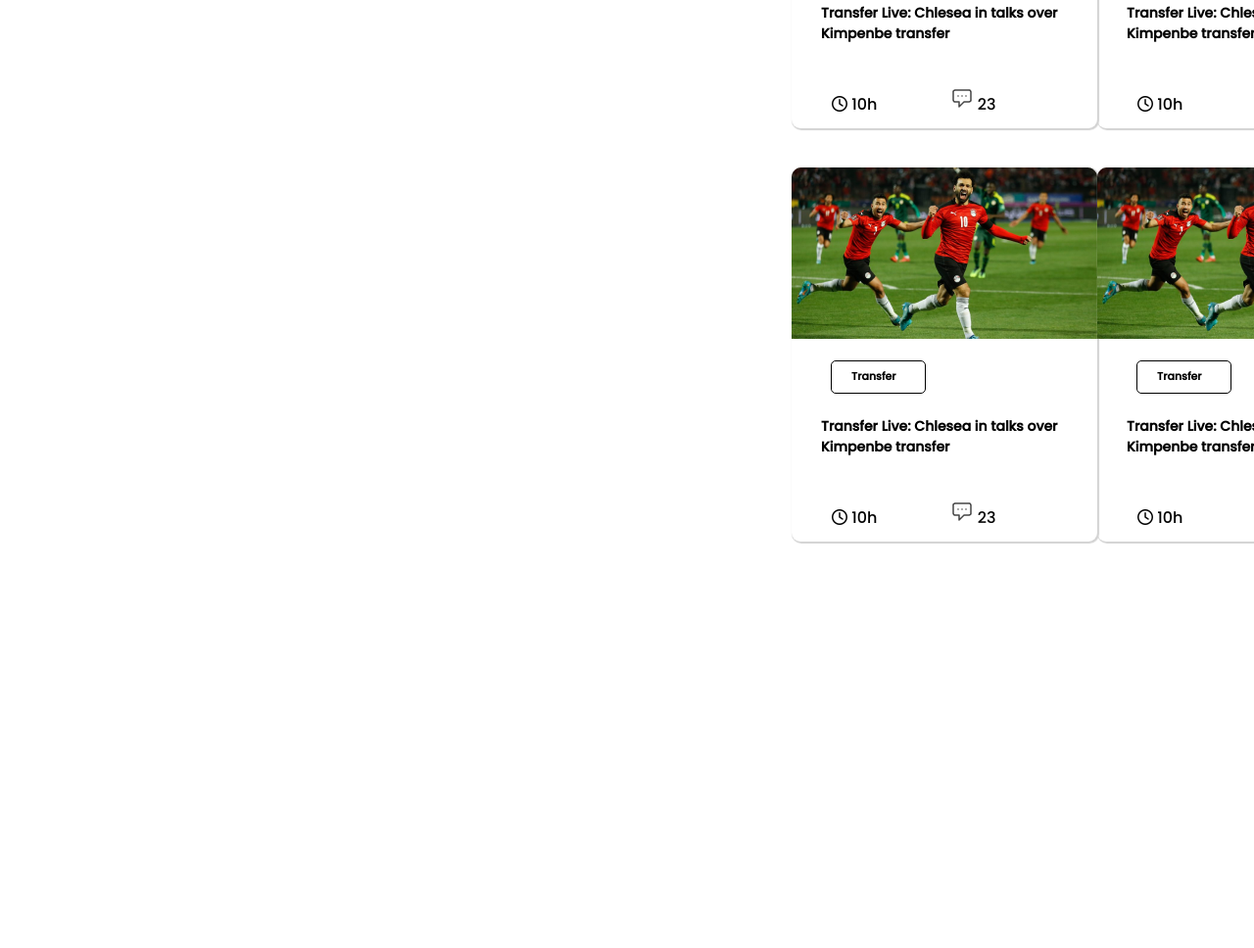
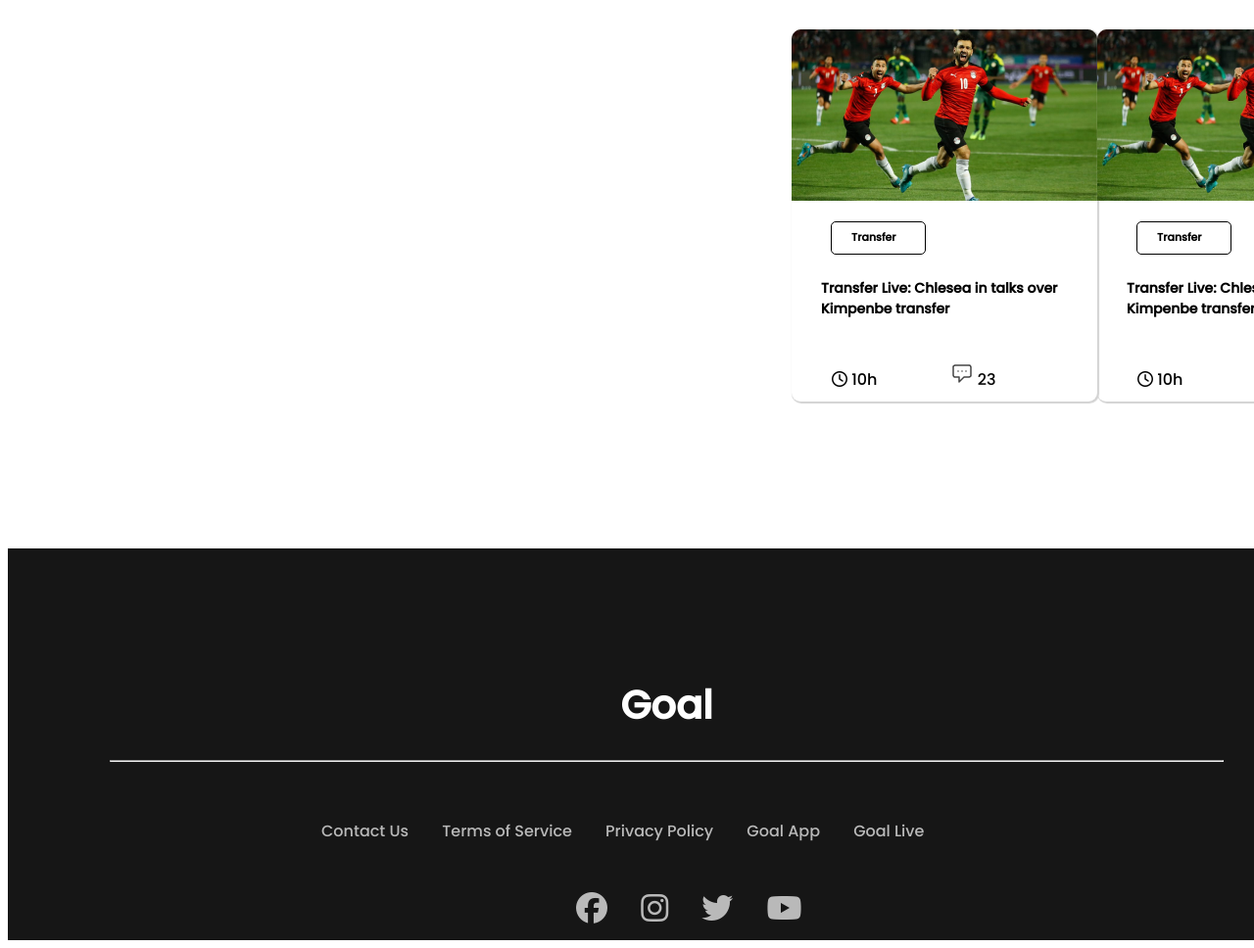
Before and after one commit to abrarasif11/Assignment-2, a plain HTML site: page index.html in a window 1280 px wide. Shown: the part 1581-2549 px from the top of the page at 98% size. Before the commit the page ends 2142 px from the top, so only its background shows below. Drawn offline with Linux system fonts and the light colour scheme.

Commit message:
home-page

```diff
--- a/index.html
+++ b/index.html
@@ -27,13 +27,13 @@
     </section>
      <section class="container2">
         <div class="box">
-            <p class="item1"><a id="up" href="">Upcomming Match</a></p>
+            <p class="item1"><a id="up" href=""><span class="Match">Upcomming Match</span></a></p>
         </div>
         <div class="box2">
-            <p class="item2"><a id="grp" href="">All Group</a></p>
+            <p class="item2"><a id="grp" href=""><span class="Group"> All Group </span></a></p>
         </div>
         <div class="box3">
-            <p class="item3"><a id="blg" href="">Blog</a></p>
+            <p class="item3"><a id="blg" href=""><span class="Blog">Blog</span></a></p>
         </div>
      </section>
      <div class="box-together">
@@ -116,5 +116,27 @@
                 <img id="chat-icon" src="assets/Chat Icon.png" alt=""> 23
      </div>
             </div>
+            <footer >
+               <h1 class="footer-heading">Goal</h1>
+               <hr>
+               <nav>
+                <span class="footer-link">
+                    <a href="">Contact Us</a>
+                    <a href="">Terms of Service</a>
+                    <a href="">Privacy Policy </a>
+                    <a href="">Goal App</a>
+                    <a href="">Goal Live</a>
+                </span>
+               </nav>
+               <nav>
+                <span class="footer-icon">
+                 <a target="_blank" href="https://www.facebook.com/fifaworldcup"><i class="fa-brands fa-facebook fa-2x "></i></a>
+                 <a target="_blank" href="https://www.instagram.com/fifaworldcup/"><i class="fa-brands fa-instagram fa-2x "></i></a>
+                 <a target="_blank" href="https://twitter.com/fifaworldcup"><i class="fa-brands fa-twitter fa-2x "></i></a>
+                 <a target="_blank" href="https://www.youtube.com/fifa"><i class="fa-brands fa-youtube fa-2x "></i></a>
+
+                </span>
+               </nav>
+            </footer>
 </body>
 </html>
--- a/style.css
+++ b/style.css
@@ -50,8 +50,21 @@ body{
     background-color: #161616;
     border-radius: 10px;
 }
+.Match{
+    font-weight: 600;
+    font-size: 14px;
+}
+.Group{
+    font-weight: 600;
+    font-size: 14px;
+}
+.Blog{
+    font-weight: 600;
+font-size: 14px;
+padding-bottom: 40px;
+}
 .container2{
-    width: 312px;
+    width: 307px;
     height: 312px;
     background-color: #161616;
     border-radius: 10px;
@@ -152,10 +165,11 @@ height: 50px;
 }
 .transfer{
     width: 312px;
-    height: 362px;
+    height: 360px;
     box-shadow: 1px 1px 1px 1px lightgray;
     padding-bottom: 20px;
     border-radius: 9px;
+
 }
 .fa-clock{
     padding-left: 41px;
@@ -179,15 +193,13 @@ padding-left: 30px;
 .transfer-box1{
     display: flex;
     justify-content: space-evenly;
-
     margin-left: 400px;
     margin-right: 400px;
-    margin-top: -200px;
+    margin-top: -340px;
 }
 .transfer-box2{
     display: flex;
     justify-content: space-evenly;
-
     margin-right: 400px;
     margin-left: 800px;
     margin-top: 40px;
@@ -204,4 +216,39 @@ padding-left: 30px;
 }
 .box-together{
  display: flex;
+ margin: 2.5px;
 }
+footer{
+    margin-top: 150px;
+    width: 1335px;
+   background-color: #161616;
+    height: 400px;
+    padding-left: 5px;
+}
+.footer-heading{
+    color: #FFFFFF;
+    text-align: center;
+    padding-top: 130px;
+    font-weight: 600;
+font-size: 40px;
+}
+hr{
+    color: #B9B9B9;
+    width: 85%;
+}
+nav{
+    display: flex;
+    justify-content: space-between;
+    padding-left: 300px;
+    padding-top: 50px;
+}
+nav a{
+    text-decoration: none;
+    color: #B9B9B9;
+    margin: 15px;
+    font-weight: 500;
+}
+.footer-icon{
+    padding-left: 260px;
+
+}
```
